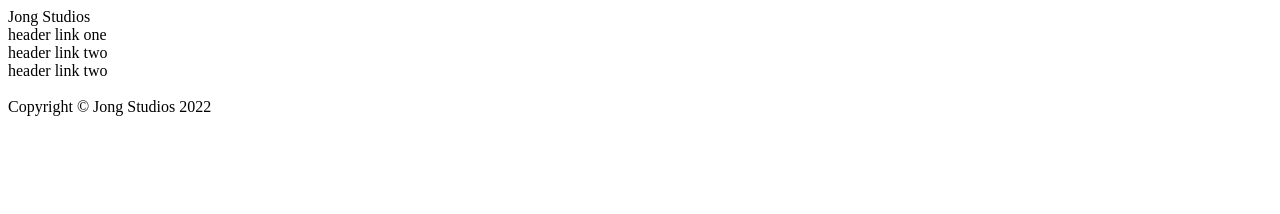
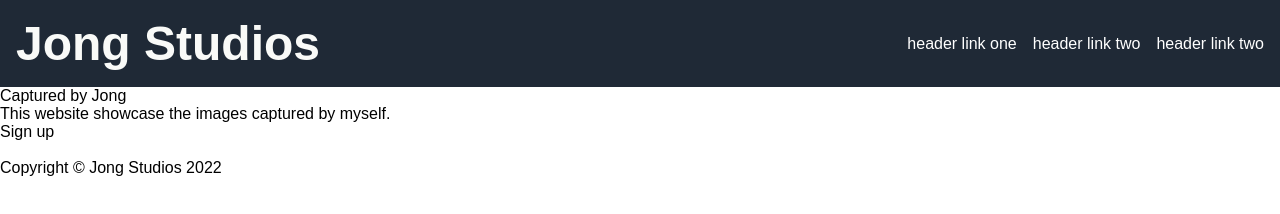
Before and after one commit to jong-just/landing-page, a plain HTML site: page index.html in a window 1280 px wide. Drawn offline with Linux system fonts and the light colour scheme.

Commit message:
Add style and layout of header

```diff
--- a/css/style.css
+++ b/css/style.css
@@ -0,0 +1,35 @@
+html {
+    box-sizing: inherit;
+    font-family: sans-serif;
+}
+
+*, *::after, *::before {
+    box-sizing: border-box;
+}
+
+body {
+    margin: 0;
+    padding: 0;
+}
+
+/* Header style and layout */
+.header {
+    display: flex;
+    background-color: #1f2936;
+    color: white;
+    align-items: center;
+    gap: 1rem;
+    padding: 16px;
+}
+
+.header-logo {
+    font-size: 48px;
+    font-weight: bolder;
+    color: #f9faf8
+}
+
+.link-one {
+    margin-left: auto;
+}
+
+/* Top section style and layout */
--- a/index.html
+++ b/index.html
@@ -4,20 +4,23 @@
   <head>
     <meta charset="UTF-8">
     <title>Jong Studios</title>
+    <link rel="stylesheet" href="./css/style.css">
   </head>
 
   <body>
 
     <div class="header">
         <div class="header-logo">Jong Studios</div>
-        <div class="header-link">header link one</div>
+        <div class="header-link link-one">header link one</div>
         <div class="header-link">header link two</div>
         <div class="header-link">header link two</div>
     </div>
 
     <div class="top-section">
         <div class="top-section-text">
-            <div class="top-section-title"></div>
+            <div class="top-section-title">Captured by Jong</div>
+            <div class="top-section-text">This website showcase the images captured by myself.</div>
+            <div class="top-section-button">Sign up</div>
         </div>
         <div class="top-section-picture">
             <img>
```
